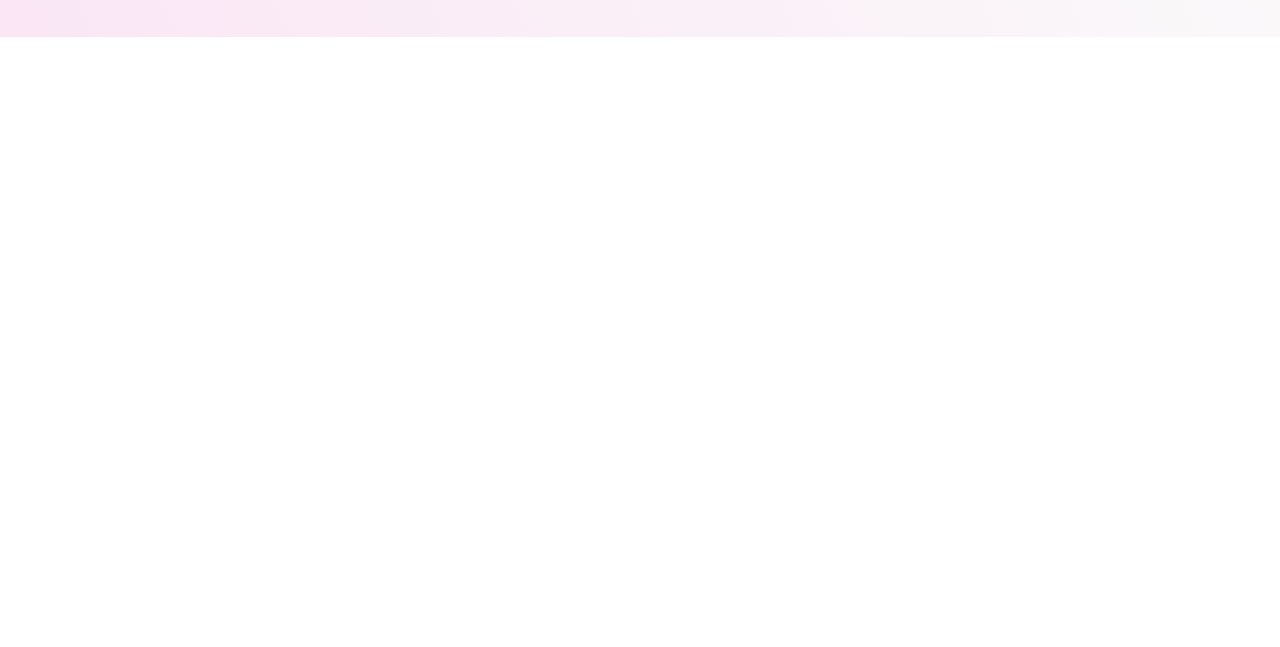
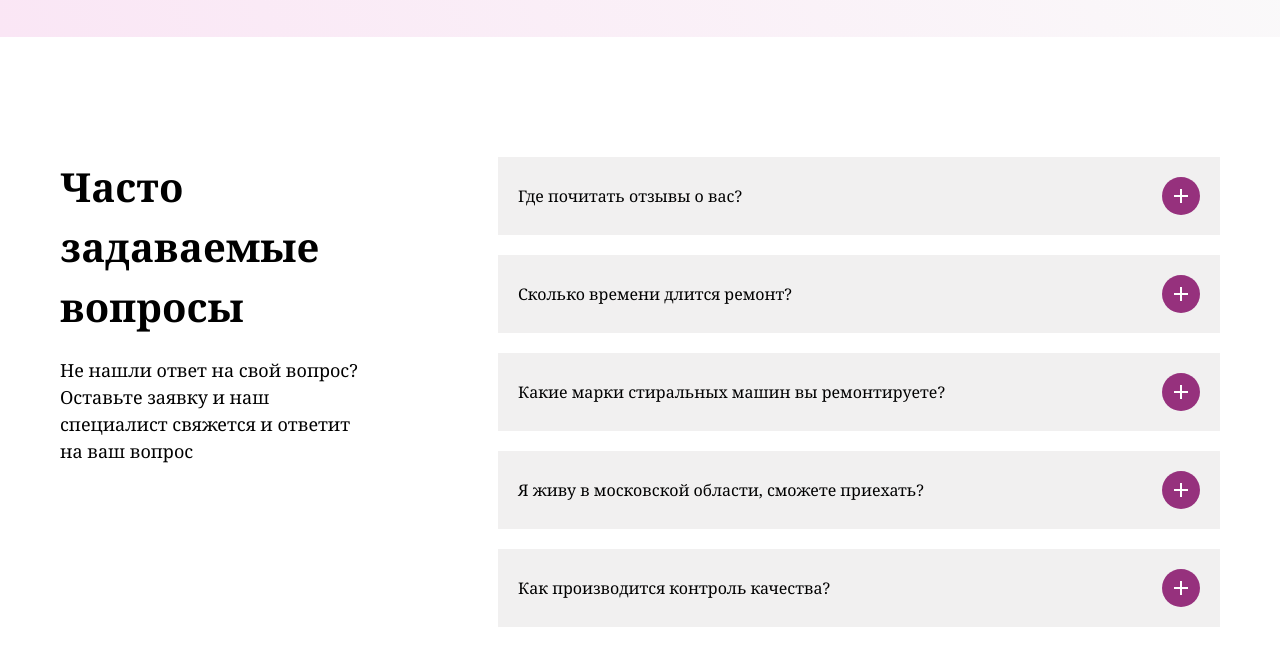
Before and after one commit to FazilovAzimjon/Github8, a website: page src/index.html in a window 1280 px wide. Shown: the part 5458-6105 px from the top of the page. Before the commit the page ends 5495 px from the top, so only its background shows below. Drawn offline with nearby package versions, Linux system fonts and the light colour scheme; files that its build step writes are made by us from their sources.

Commit message:
Часто задаваемые вопросы

```diff
--- a/src/index.html
+++ b/src/index.html
@@ -322,6 +322,50 @@
                 </div>
             </div>
         </section>
+        <section class="max-w-300 m-auto mt-25 flex justify-between lg:flex-row flex-col p-5">
+            <div>
+                <p class="lg:text-[40px] text-[30px] font-[700] w-[329px]">Часто задаваемые вопросы</p>
+                <p class="text-[18px] font-[500] w-[360px] lg:w-[300px] mt-5">Не нашли ответ на свой вопрос? Оставьте заявку и наш
+                    специалист свяжется и ответит на ваш вопрос</p>
+            </div>
+            <div class="flex flex-col gap-5">
+                <div class="lg:w-[722px] w-full bg-[#f1f0f0] py-5 p-5 flex  items-center justify-between">
+                    <p>Где почитать отзывы о вас?</p>
+                    <div class="w-[38px] h-[38px] bg-[#96317D] rounded-full flex items-center justify-center">
+                        <img src="./+.png" alt="">
+                    </div>
+
+                </div>
+                <div class="lg:w-[722px] w-full bg-[#f1f0f0] py-5 p-5 flex  items-center justify-between">
+                    <p>Сколько времени длится ремонт?</p>
+                    <div class="w-[38px] h-[38px] bg-[#96317D] rounded-full flex items-center justify-center">
+                        <img src="./+.png" alt="">
+                    </div>
+
+                </div>
+                <div class="lg:w-[722px] w-full bg-[#f1f0f0] py-5 p-5 flex  items-center justify-between">
+                    <p class="w-[220px] lg:w-[430px]">Какие марки стиральных машин вы ремонтируете?</p>
+                    <div class="w-[38px] h-[38px] bg-[#96317D] rounded-full flex items-center justify-center">
+                        <img src="./+.png" alt="">
+                    </div>
+
+                </div>
+                <div class="lg:w-[722px] w-full bg-[#f1f0f0] py-5 p-5 flex  items-center justify-between">
+                    <p class="w-[220px] lg:w-[430px]">Я живу в московской области, сможете приехать?</p>
+                    <div class="w-[38px] h-[38px] bg-[#96317D] rounded-full flex items-center justify-center">
+                        <img src="./+.png" alt="">
+                    </div>
+
+                </div>
+                <div class="lg:w-[722px] w-full bg-[#f1f0f0] py-5 p-5 flex  items-center justify-between">
+                    <p class="w-[220px] lg:w-[330px]">Как производится контроль качества?</p>
+                    <div class="w-[38px] h-[38px] bg-[#96317D] rounded-full flex items-center justify-center">
+                        <img src="./+.png" alt="">
+                    </div>
+
+                </div>
+            </div>
+        </section>
     </main>
 </body>
 
```
Also changed, not shown: src/+.png (added). Lines whose indentation alone changed are shown as unchanged.
